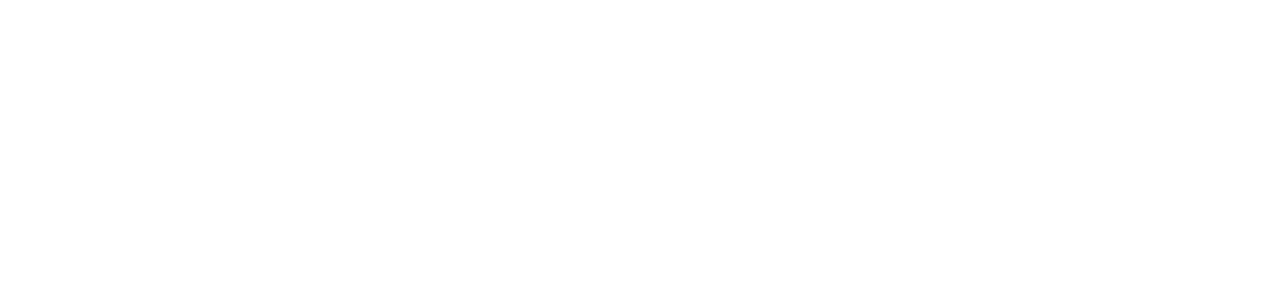
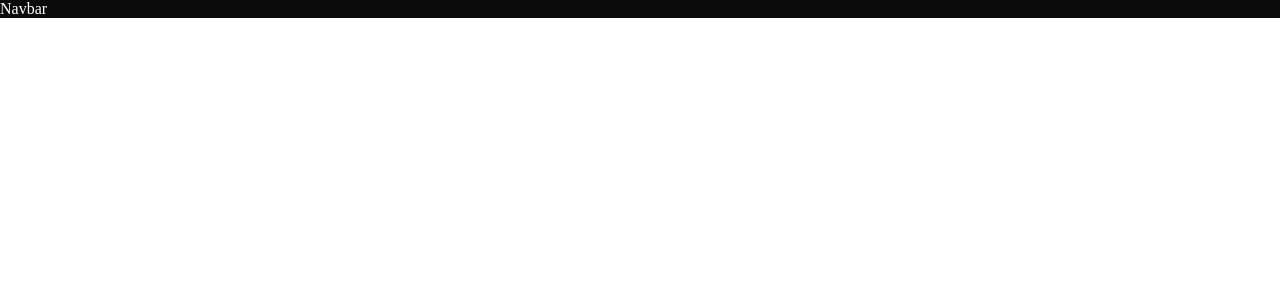
Before and after one commit to demetgas/netflix-app, a React (Create React App) app: page / in a window 1280 px wide. Shown: the top 300 px of the page. Built offline with nearby package versions, Linux system fonts and the light colour scheme.

Commit message:
navbar imported to home

```diff
--- a/src/components/navbar/Navbar.jsx
+++ b/src/components/navbar/Navbar.jsx
@@ -0,0 +1,9 @@
+import "./navbar.scss"
+
+const Navbar = () => {
+  return (
+    <div className="navbar">Navbar</div>
+  )
+}
+
+export default Navbar
--- a/src/components/navbar/navbar.scss
+++ b/src/components/navbar/navbar.scss
@@ -0,0 +1,3 @@
+.navbar {
+  color: white;
+}
--- a/src/home/Home.jsx
+++ b/src/home/Home.jsx
@@ -1,7 +1,10 @@
+import Navbar from "../components/navbar/Navbar";
 import "./home.scss";
 
 const Home = () => {
-  return <div className="home"></div>;
+  return <div className="home">
+    <Navbar/>
+  </div>;
 };
 
 export default Home;
```
